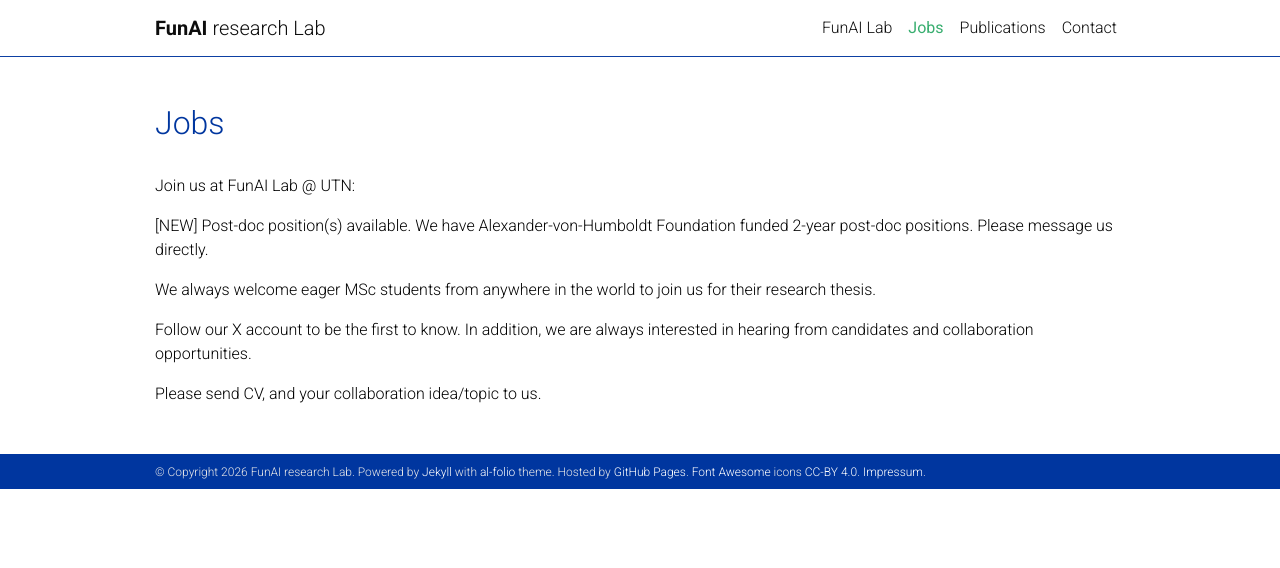
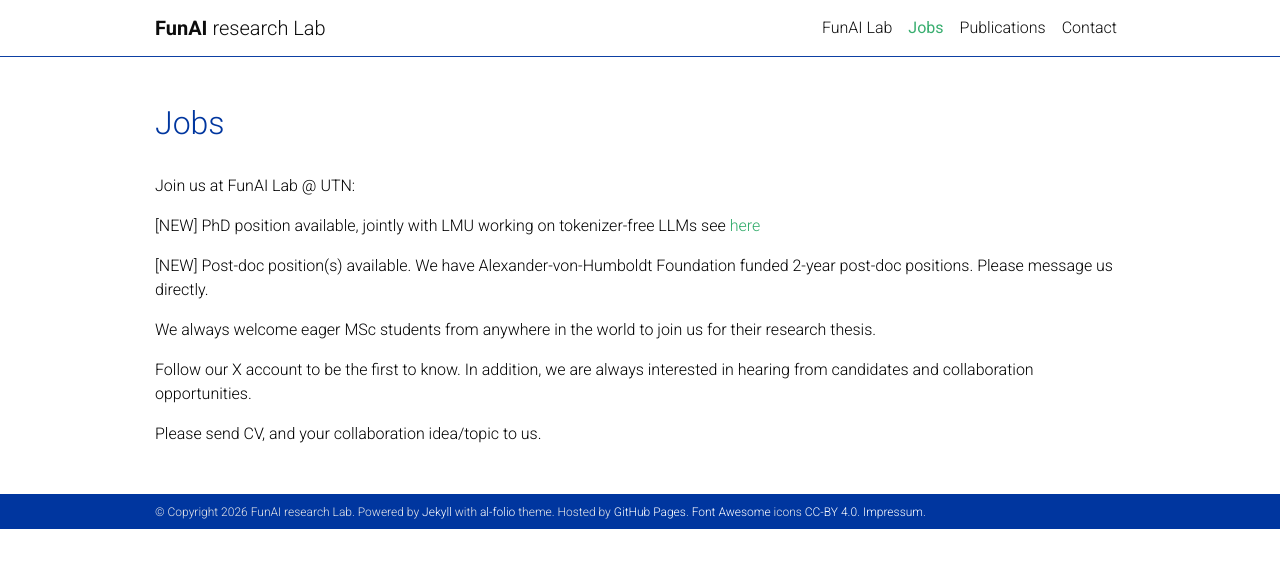
Before and after one commit to fundamentalailab/fundamentalailab.github.io, a Jekyll site: the page built from _pages/jobs.md, in a window 1280 px wide. Shown: the top 568 px of the page. Built offline with Jekyll 4.4.1, drawn with Linux system fonts in a browser that asks for light colours; comment, search, counter and statistics services are not loaded; a style sheet for code colours, icons or effects is not loaded.

Commit message:
Update jobs.md

```diff
--- a/_pages/jobs.md
+++ b/_pages/jobs.md
@@ -9,6 +9,8 @@ nav_order: 4
 
 Join us at FunAI Lab @ UTN:
 
+[NEW] PhD position available, jointly with LMU working on tokenizer-free LLMs see [here](https://job-portal.lmu.de/jobposting/1516899f07f555a9c2d68512003e40831b6727160?ref=homepage)
+
 [NEW] Post-doc position(s) available. We have Alexander-von-Humboldt Foundation funded 2-year post-doc positions. Please message us directly.
 
 We always welcome eager MSc students from anywhere in the world to join us for their research thesis.
```
